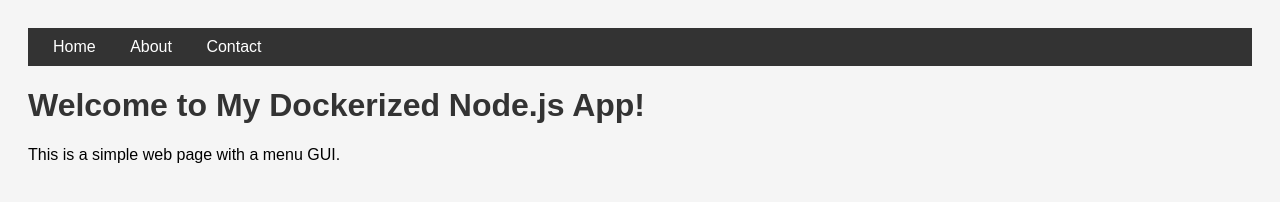
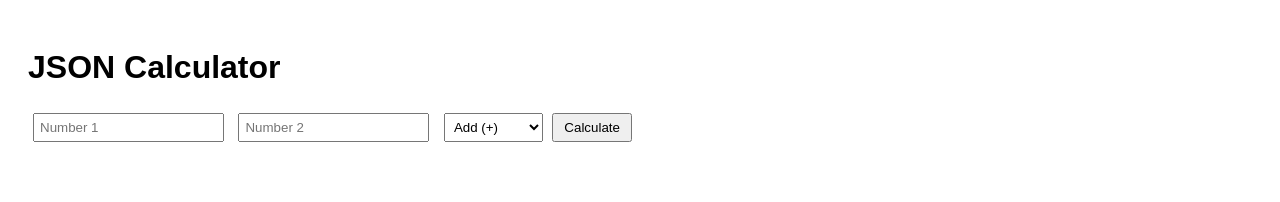
Before and after one commit to rohitkutty288/Docker, a website: page public/index.html in a window 1280 px wide. Drawn offline with Linux system fonts and the light colour scheme.

Commit message:
calculator

```diff
--- a/public/index.html
+++ b/public/index.html
@@ -1,25 +1,31 @@
 <!DOCTYPE html>
 <html>
 <head>
-    <title>My Dockerized App</title>
+    <title>JSON Calculator</title>
     <style>
-        body { font-family: Arial; background: #f5f5f5; padding: 20px; }
-        nav { background: #333; padding: 10px; color: #fff; }
-        nav a { color: #fff; margin: 0 15px; text-decoration: none; }
-        h1 { color: #333; }
-        .content { margin-top: 20px; }
+        body { font-family: Arial; padding: 20px; }
+        input, select { margin: 5px; padding: 5px; }
+        button { padding: 5px 10px; }
+        #result { margin-top: 10px; font-weight: bold; }
     </style>
 </head>
 <body>
-    <nav>
-        <a href="/">Home</a>
-        <a href="/about">About</a>
-        <a href="/contact">Contact</a>
-    </nav>
+    <h1>JSON Calculator</h1>
 
-    <div class="content">
-        <h1>Welcome to My Dockerized Node.js App!</h1>
-        <p>This is a simple web page with a menu GUI.</p>
-    </div>
+    <input type="number" id="num1" placeholder="Number 1">
+    <input type="number" id="num2" placeholder="Number 2">
+
+    <select id="operation">
+        <option value="add">Add (+)</option>
+        <option value="subtract">Subtract (-)</option>
+        <option value="multiply">Multiply (×)</option>
+        <option value="divide">Divide (÷)</option>
+    </select>
+
+    <button onclick="calculate()">Calculate</button>
+
+    <div id="result"></div>
+
+    <script src="script.js"></script>
 </body>
 </html>
--- /dev/null
+++ b/public/script.js
@@ -0,0 +1,14 @@
+async function calculate() {
+    const num1 = parseFloat(document.getElementById('num1').value);
+    const num2 = parseFloat(document.getElementById('num2').value);
+    const operation = document.getElementById('operation').value;
+
+    const response = await fetch('/calculate', {
+        method: 'POST',
+        headers: { 'Content-Type': 'application/json' },
+        body: JSON.stringify({ num1, num2, operation })
+    });
+
+    const data = await response.json();
+    document.getElementById('result').innerText = data.error ? data.error : `Result: ${data.result}`;
+}
```
Also changed, not shown: app.js (+19 -8 lines).
